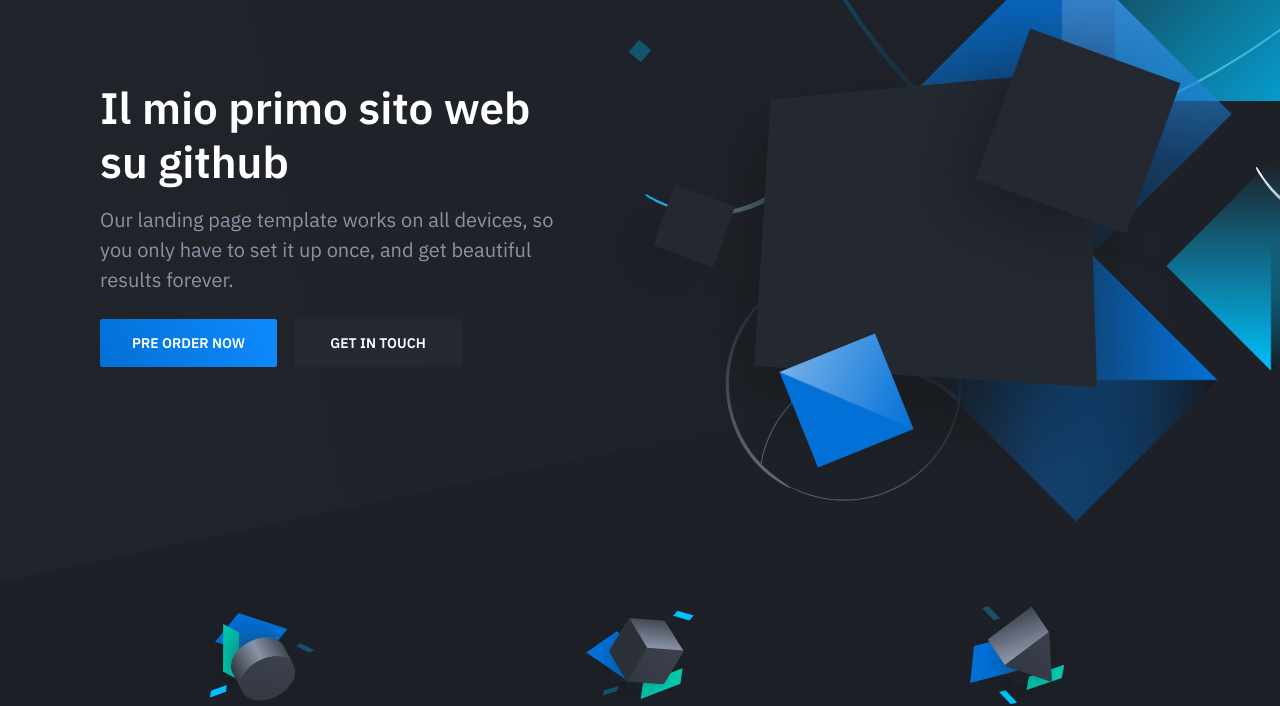
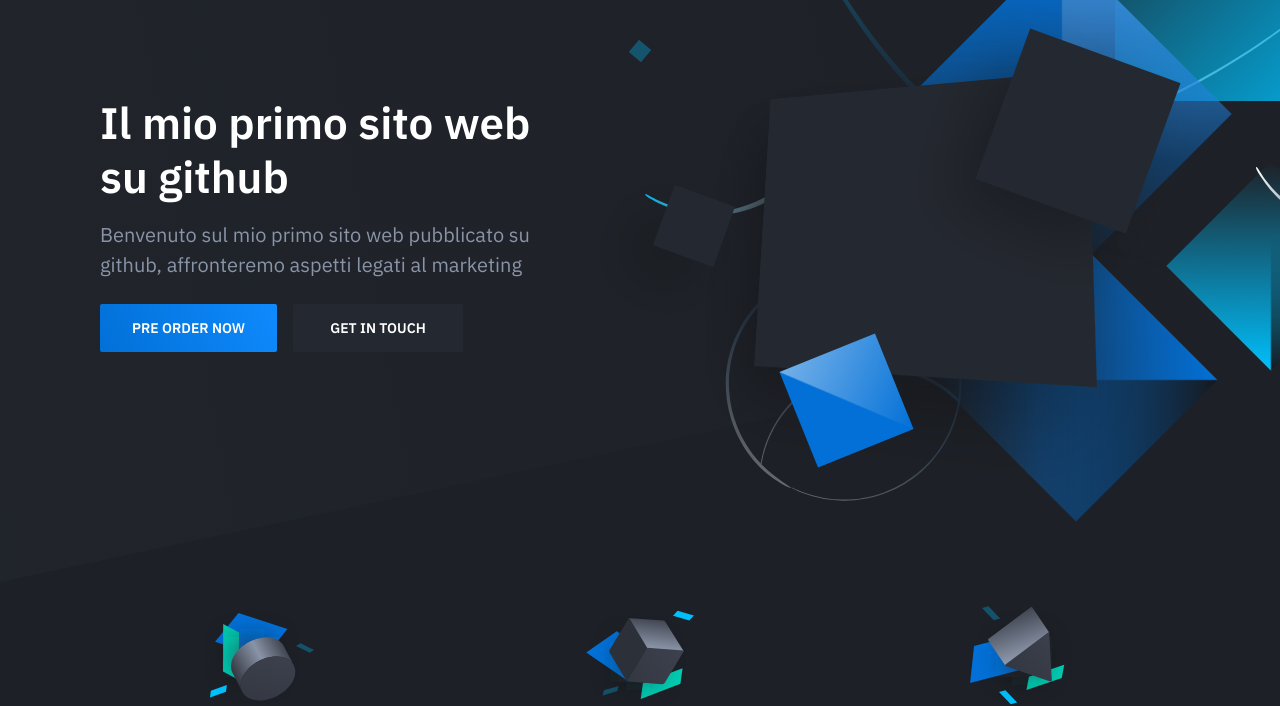
Before and after one commit to Leonardodelloste/landingpage_1_ld, a plain HTML site: page index.html in a window 1280 px wide. Shown: the part 118-824 px from the top of the page. Drawn offline with nearby package versions, Linux system fonts and the light colour scheme.

Commit message:
cambio description

```diff
--- a/index.html
+++ b/index.html
@@ -36,8 +36,7 @@
                     <div class="hero-inner">
                         <div class="hero-copy">
                             <h1 class="hero-title mt-0">Il mio primo sito web su github</h1>
-                            <p class="hero-paragraph">Our landing page template works on all devices, so you only have
-                                to set it up once, and get beautiful results forever.</p>
+                            <p class="hero-paragraph">Benvenuto sul mio primo sito web pubblicato su github, affronteremo aspetti legati al marketing</p>
                             <div class="hero-cta"><a class="button button-primary" href="preorder.html">Pre order
                                     now</a><a class="button" href="#">Get in touch</a></div>
                         </div>
```
